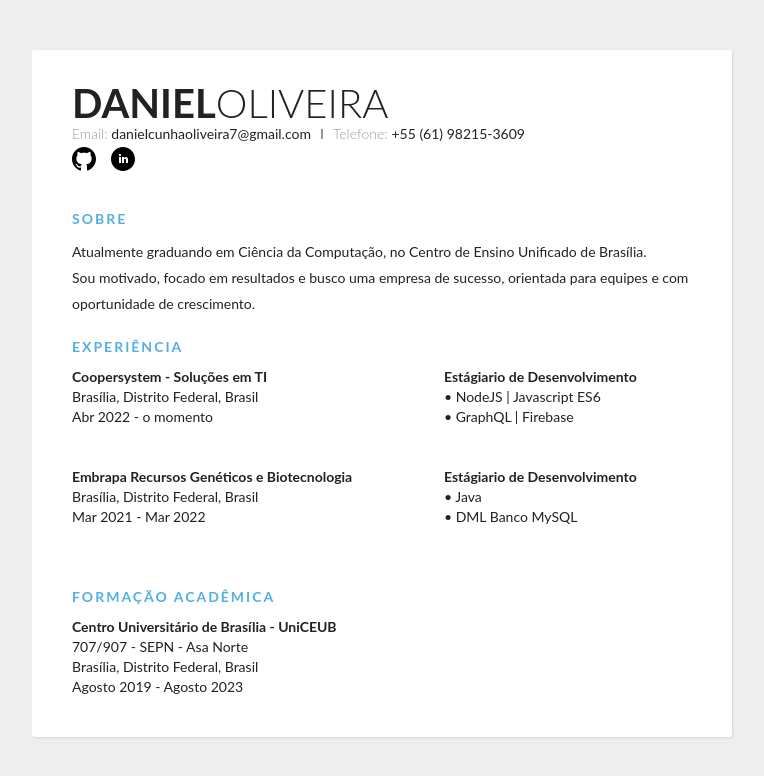
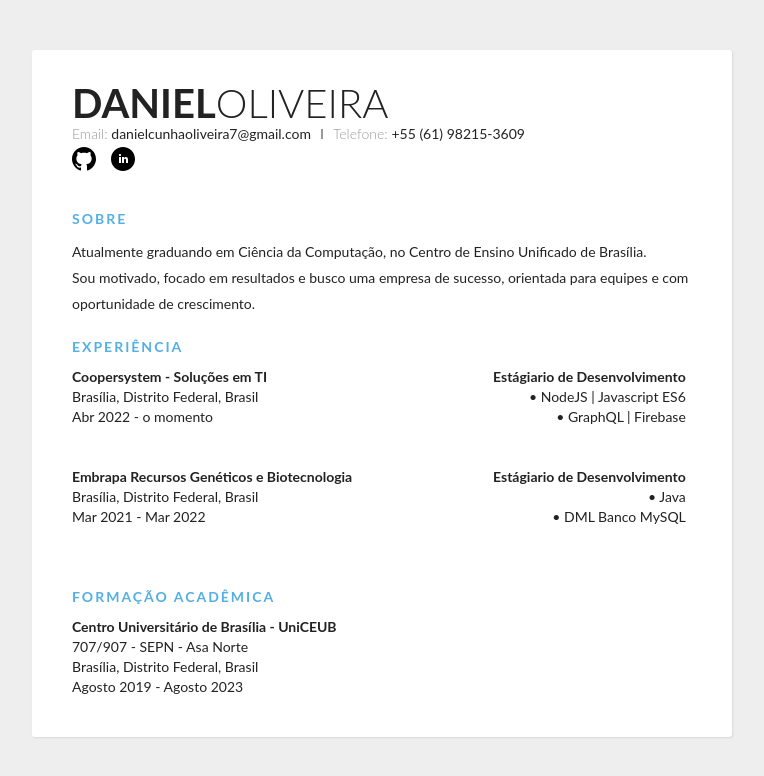
Before and after one commit to banksdaniel/my-simple-resume, a React (Create React App) app: page / in a window 1280 px wide. Shown: the top 776 px of the page, without its empty margins (258-1022 px from the left). Built offline with nearby package versions, Linux system fonts and the light colour scheme.

Commit message:
♻️ Refactoring

```diff
--- a/src/App.css
+++ b/src/App.css
@@ -110,7 +110,7 @@ body {
 }
 
 .details .right {
-  tex-align: right;
+  text-align: right;
   width: 39%;
 }
 
```
